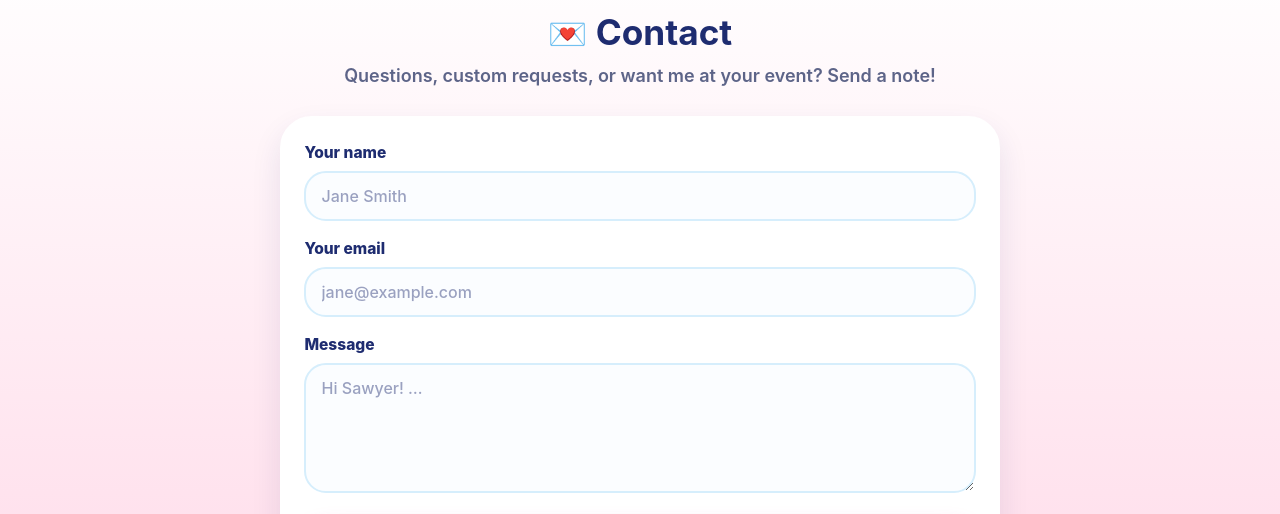
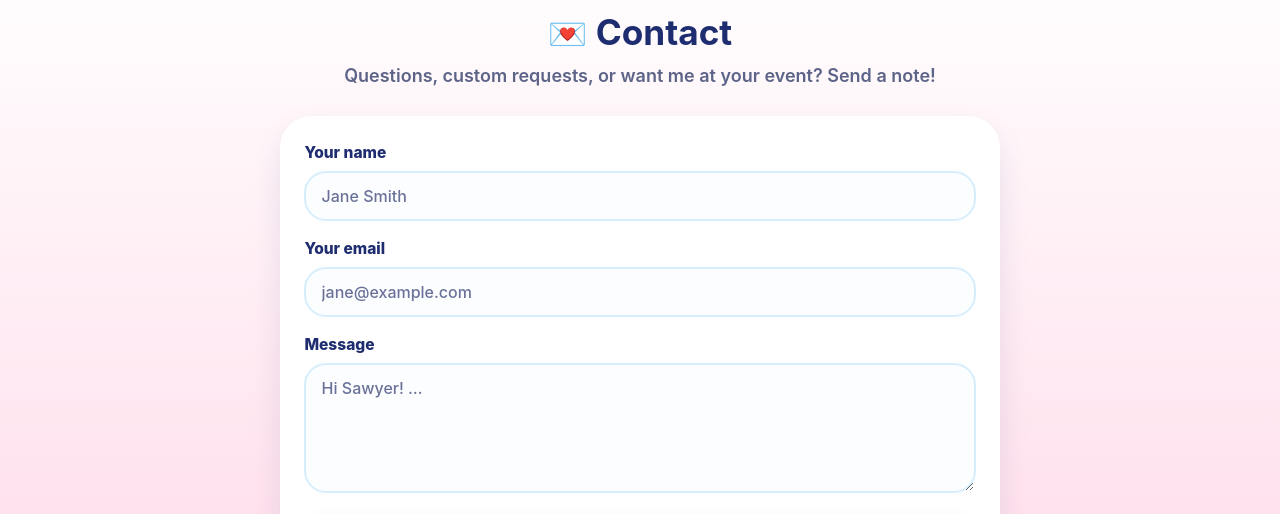
Before and after one commit to invalidprince/sawyers-squishys, a plain HTML site: page index.html in a window 1280 px wide. Shown: the part 1004-1518 px from the top of the page. Drawn offline with Linux system fonts and the light colour scheme.

Commit message:
Darken placeholder text for better contrast

```diff
--- a/style.css
+++ b/style.css
@@ -182,7 +182,7 @@ input[type=text],input[type=email],textarea{
   padding:.8rem .95rem;border:2.5px solid var(--blue-soft);border-radius:var(--radius);
   background:#fbfdff;transition:border-color .15s ease, background .15s ease;
 }
-input::placeholder,textarea::placeholder{color:#9aa1c0;font-weight:500}
+input::placeholder,textarea::placeholder{color:#6b7299;font-weight:500;opacity:1}
 input:focus,textarea:focus{outline:none;border-color:var(--blue);background:#fff}
 input[aria-invalid="true"],textarea[aria-invalid="true"]{border-color:var(--pink);background:#fff6fa}
 textarea{resize:vertical;min-height:120px}
```
